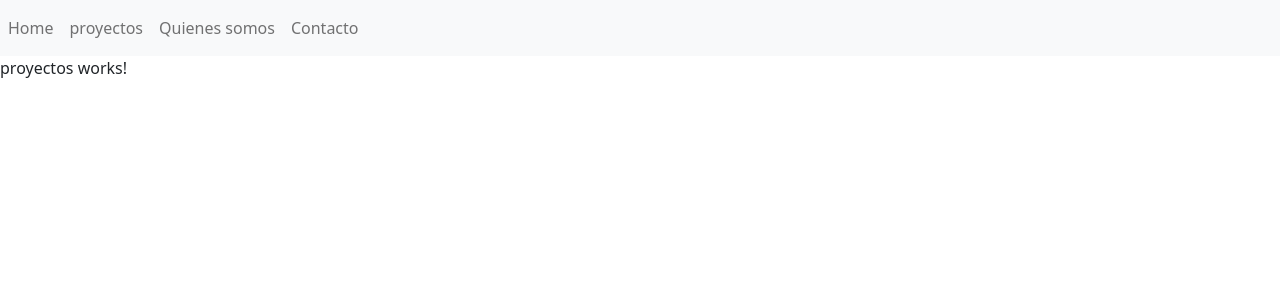
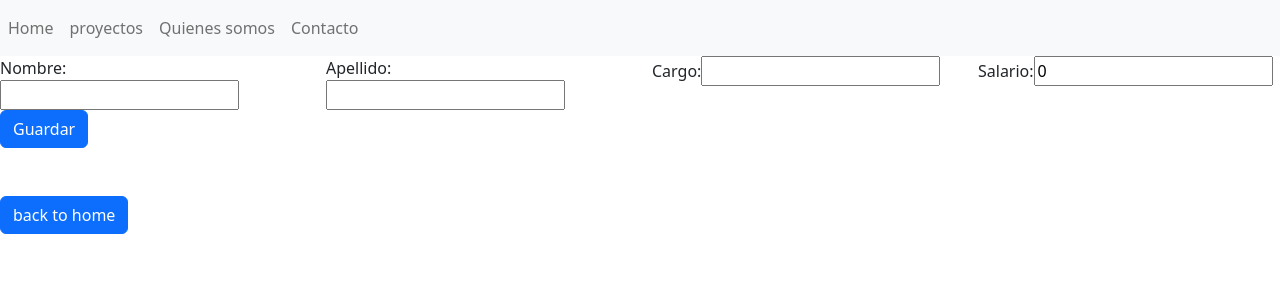
Before and after one commit to ingnelsonus/EmpleadosApp, an Angular app: page /proyectos in a window 1280 px wide. Shown: the top 300 px of the page. Built offline with nearby package versions, Linux system fonts and the light colour scheme.

Commit message:
Routing en botones y automatico

```diff
--- a/src/app/proyectos/proyectos.component.html
+++ b/src/app/proyectos/proyectos.component.html
@@ -1 +1,32 @@
-<p>proyectos works!</p>
+
+ <form class="form-group row">
+
+  <div class="form-group col-md-3">
+    <label>Nombre:</label>
+    <input type="text" name="nombre" [(ngModel)]="nombre">
+  </div>
+
+  <div class="form-group col-md-3">
+  <label>Apellido:</label>
+  <input type="text" name="apellido" [(ngModel)]="apellido">
+</div>
+<div class="form-group col-md-3">
+  <label>Cargo:</label>
+  <input type="text" name="cargo" [(ngModel)]="cargo">
+</div>
+<div class="form-group col-md-3">
+  <label>Salario:</label>
+  <input type="number" name="salario" [(ngModel)]="salario">
+</div>
+
+<div class="col">
+  <button type="submit" class="btn btn-primary" (click)="saveEmployed()">Guardar</button>
+</div>
+</form>
+<br>
+<br>
+<div style="text-align:left;">
+
+  <button class="btn btn-primary" (click)="backHome()">back to home</button>
+
+</div>
--- a/src/app/proyectos/proyectos.component.ts
+++ b/src/app/proyectos/proyectos.component.ts
@@ -1,4 +1,8 @@
+import { Empleado } from '../empleado.model';
 import { Component, OnInit } from '@angular/core';
+import { ServicioEmpleadoService } from '../servicio-empleado.service';
+import { EmpleadodataService } from '../empleadodata.service';
+import { Router } from '@angular/router';
 
 @Component({
   selector: 'app-proyectos',
@@ -7,9 +11,32 @@ import { Component, OnInit } from '@angular/core';
 })
 export class ProyectosComponent implements OnInit {
 
-  constructor() { }
+  nombre:string="";
+  apellido:string="";
+  cargo:string="";
+  salario:number=0;
+  empleados:Empleado[];
+
+  constructor(private router:Router,private empservice:ServicioEmpleadoService,
+    private empDataService:EmpleadodataService) { }
 
   ngOnInit(): void {
+    this.empleados=this.empDataService.empleados;
+  }
+
+  backHome(){
+    this.router.navigate(['']);
+  }
+
+  saveEmployed():void{
+    let newEmpleado =new Empleado(this.nombre,this.apellido,this.cargo,this.salario);
+    //this.empservice.mostrarMensaje("Nombre del empleado: "+this.nombre+" "+this.apellido);
+    this.empDataService.addEmployed(newEmpleado);
+    this.nombre="";
+    this.apellido="";
+    this.cargo="";
+    this.salario=0;
+    this.router.navigate(['']);
   }
 
 }
```
